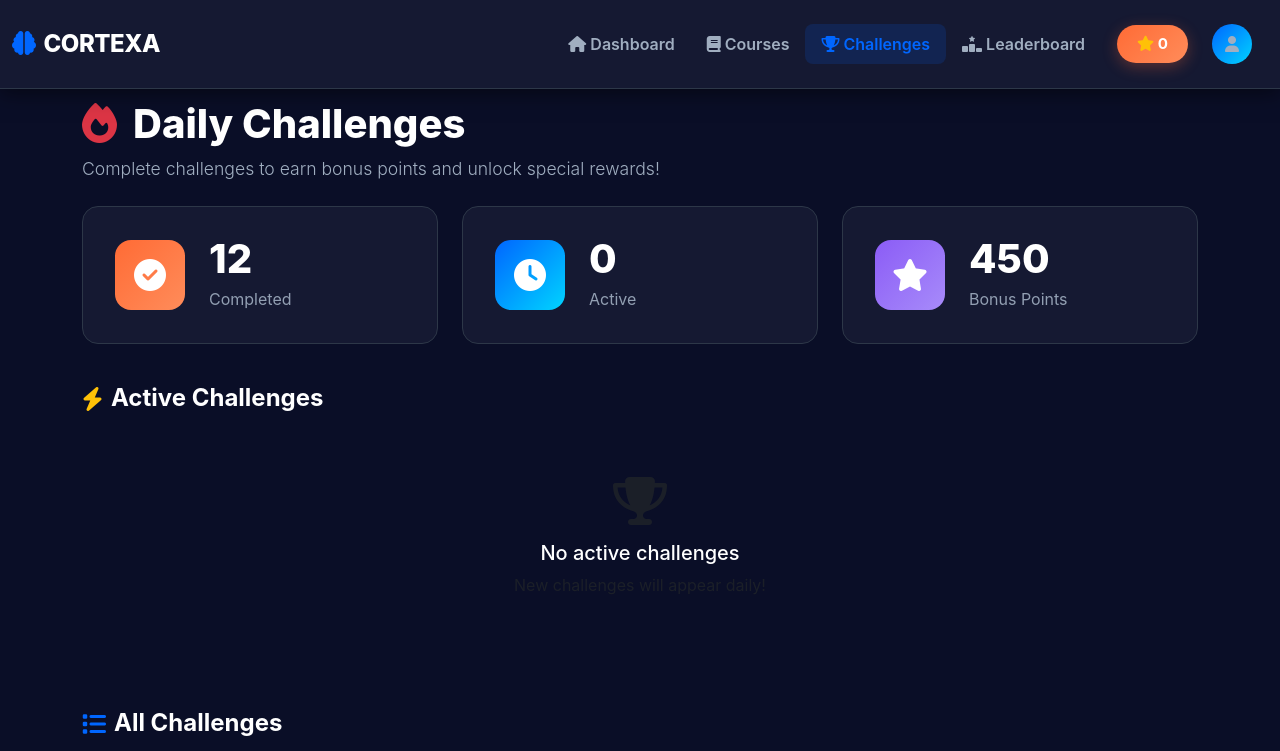
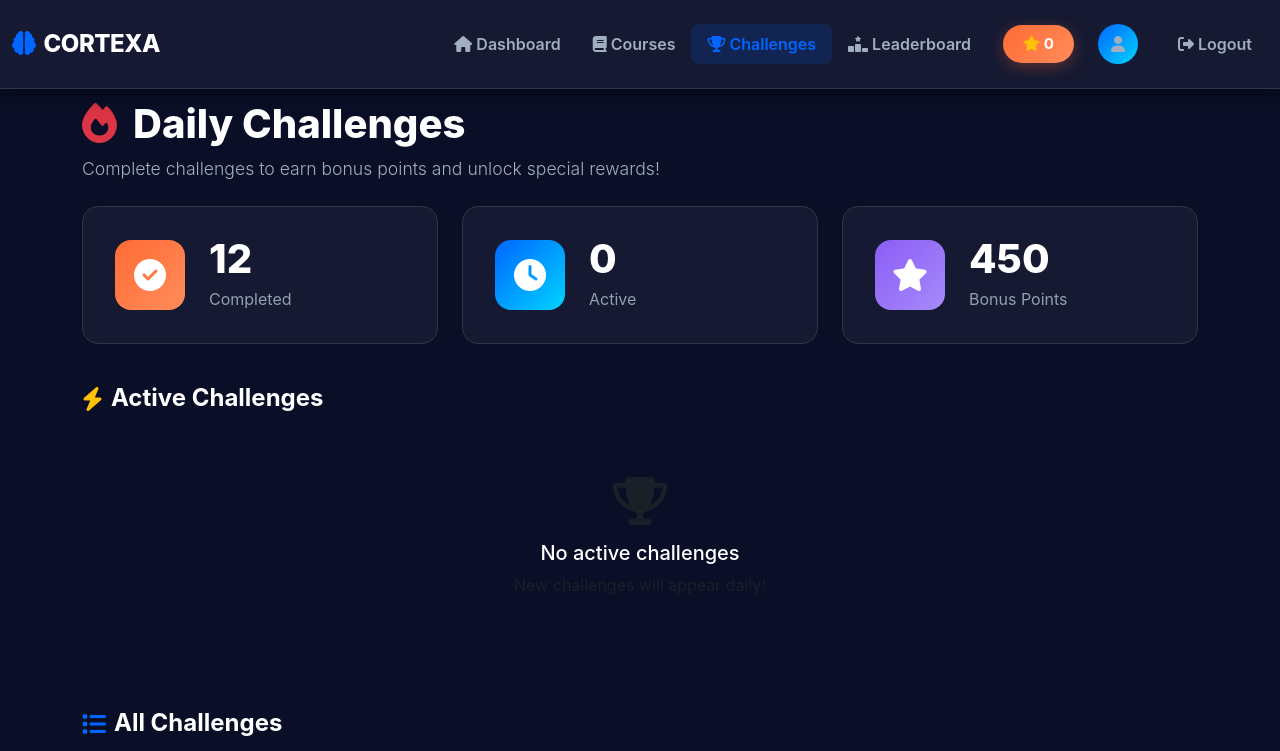
Before and after one commit to AzhaanGlitch/Cortexa, a plain HTML site: page frontend/challenges.html in a window 1280 px wide. Shown: the top 751 px of the page. Drawn offline with nearby package versions, Linux system fonts and the light colour scheme.

Commit message:
challenges page fixed

```diff
--- a/frontend/challenges.html
+++ b/frontend/challenges.html
@@ -54,6 +54,11 @@
                             <div class="user-avatar-small">
                                 <i class="fas fa-user"></i>
                             </div>
+                        </a>
+                    </li>
+                    <li class="nav-item ms-2">
+                        <a class="nav-link" href="#" data-logout>
+                            <i class="fas fa-sign-out-alt me-1"></i>Logout
                         </a>
                     </li>
                 </ul>
```
